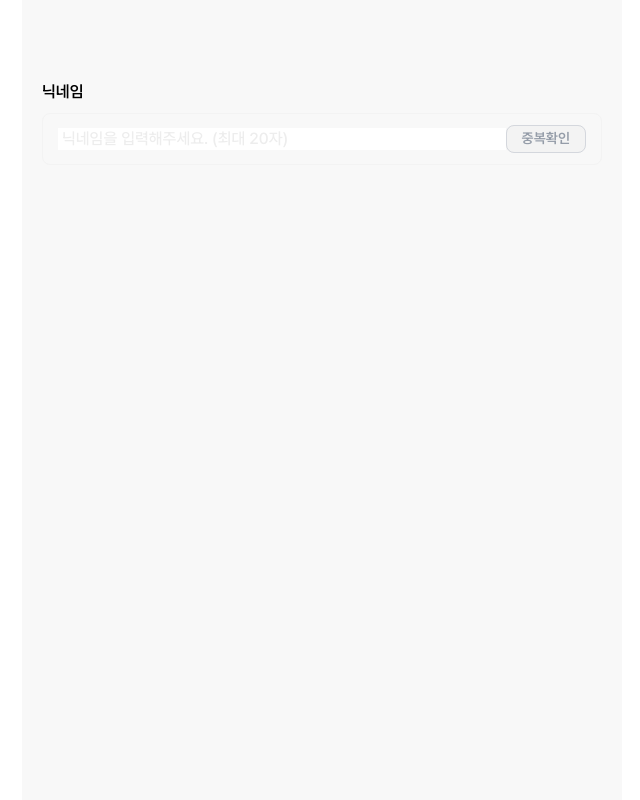
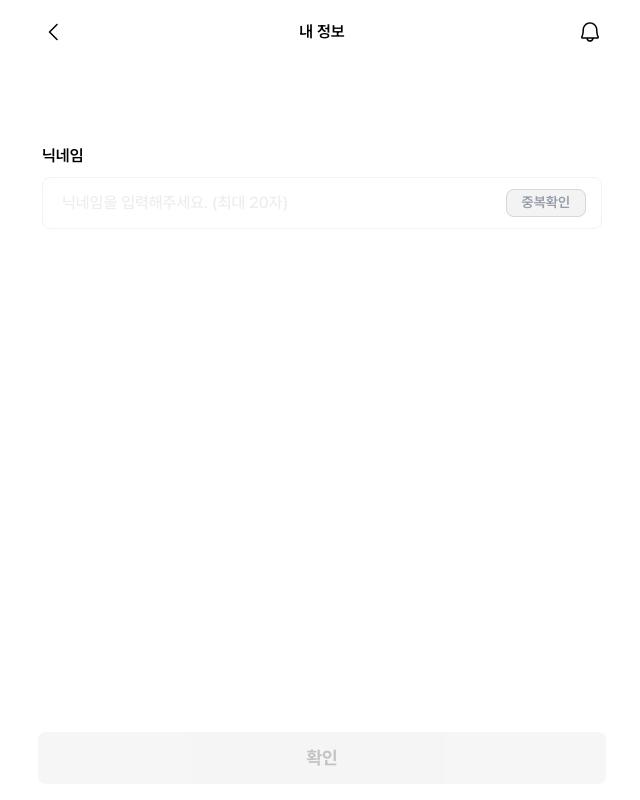
Before and after one commit to FC-DEV3-Final-Project/zoop-frontend, a Next.js app: page /mypage/1/user-info/edit-nickname in a window 1280 px wide. Shown: the whole page, without its empty margins (318-958 px from the left). Built offline with nearby package versions, Linux system fonts and the light colour scheme.

Commit message:
design: 헤더 추가

```diff
--- a/src/app/mypage/[id]/myposts/page.tsx
+++ b/src/app/mypage/[id]/myposts/page.tsx
@@ -4,6 +4,7 @@ import { useState } from "react";
 import { useRouter } from "next/navigation";
 import { Tab } from "@/components/Tab";
 import { MyPostItem } from "@/components/mypage/myposts/MyPostItem";
+import { Header } from "@/layout/Header";
 
 const tabOptions = [
   { label: "리뷰", value: "review" },
@@ -100,7 +101,12 @@ const MyPostsPage = () => {
   };
 
   return (
-    <div className="flex w-full flex-col bg-gray-100">
+  <>
+    <Header>
+        <Header.Prev onPrevClick={() => router.back()} />
+        <Header.Title>내가 쓴 글</Header.Title>
+      </Header>
+    <div className="flex w-full flex-col bg-gray-100 pt-16">
       <div className="sticky top-16 z-10 bg-white">
         <Tab tabOptions={tabOptions} selected={selectedTab} onChange={setSelectedTab} />
       </div>
@@ -120,6 +126,7 @@ const MyPostsPage = () => {
         </div>
       </div>
     </div>
+    </>
   );
 };
 
--- a/src/app/mypage/[id]/page.tsx
+++ b/src/app/mypage/[id]/page.tsx
@@ -3,6 +3,7 @@ import PostPreview from "@/components/mypage/PostPreview";
 import PropertyListSection from "@/components/common/PropertyListSection";
 import { useRouter, useParams } from "next/navigation";
 import Image from "next/image";
+import { Header } from "@/layout/Header";
 
 const MyPage = ({ params }: { params: { id: string } }) => {
   const router = useRouter();
@@ -182,7 +183,13 @@ const MyPage = ({ params }: { params: { id: string } }) => {
   };
 
   return (
-    <div className="flex h-screen flex-col bg-white">
+    <>
+      <Header>
+        <Header.Prev onPrevClick={() => router.back()} />
+        <Header.Title>마이페이지</Header.Title>
+        <Header.Alarm onAlarmClick={() => alert("알림 클릭")} />
+      </Header>
+      <div className="flex h-screen flex-col bg-white pt-16">
         {/* 상단: 프로필/포스트 */}
         <section className="flex inline-flex flex-col items-start justify-start gap-6 bg-white px-5 pb-6 pt-7">
           {/* 유저 정보 */}
@@ -235,6 +242,7 @@ const MyPage = ({ params }: { params: { id: string } }) => {
           isNumberVisible={false}
         />
       </div>
+    </>
   );
 };
 
--- a/src/app/mypage/[id]/user-info/edit-nickname/page.tsx
+++ b/src/app/mypage/[id]/user-info/edit-nickname/page.tsx
@@ -1,9 +1,12 @@
 "use client";
 
 import { Button } from "@/components/ui/button";
+import { Header } from "@/layout/Header";
+import { useRouter } from "next/navigation";
 import { useState } from "react";
 
 const EditNickname = () => {
+  const router = useRouter();
   const [nickname, setNickname] = useState("");
   const [isValid, setIsValid] = useState<boolean | null>(null);
 
@@ -16,8 +19,14 @@ const EditNickname = () => {
   };
 
   return (
-    <div className="relative h-full bg-white">
-      <div className="absolute top-[61px] inline-flex w-full flex-col items-start justify-start gap-[10px] p-5">
+    <>
+      <Header>
+        <Header.Prev onPrevClick={() => router.back()} />
+        <Header.Title>내 정보</Header.Title>
+        <Header.Alarm onAlarmClick={() => alert("알림 클릭")} />
+      </Header>
+      <div className="relative min-h-screen bg-white pt-16">
+        <div className="flex w-full flex-col items-start justify-start gap-[10px] p-5 pt-[81px]">
           <div className="justify-center text-subtitle2">닉네임</div>
           <div
             className={`flex items-center justify-between self-stretch rounded-small px-4 py-3 outline outline-1 outline-offset-[-1px] ${isValid === false ? "outline-[#FF0000]" : "outline-gray-200"}`}
@@ -56,6 +65,7 @@ const EditNickname = () => {
           </Button>
         </div>
       </div>
+    </>
   );
 };
 
--- a/src/app/mypage/[id]/user-info/edit-profile-image/page.tsx
+++ b/src/app/mypage/[id]/user-info/edit-profile-image/page.tsx
@@ -1,10 +1,19 @@
 "use client";
 
+import { Header } from "@/layout/Header";
 import Image from "next/image";
+import { useRouter } from "next/navigation";
 
 const EditProfileImage = () => {
+  const router = useRouter();
   return (
-    <div className="relative flex h-full flex-col">
+    <>
+    <Header>
+        <Header.Prev onPrevClick={() => router.back()} />
+        <Header.Title>프로필 이미지 변경</Header.Title>
+        <Header.Alarm onAlarmClick={() => alert("알림 클릭")} />
+      </Header>
+    <div className="relative flex h-full flex-col pt-16">
       {/* 아이콘 */}
       <button className="absolute right-5 top-3">
         <img src="/icons/x.svg" alt="닫기" className="h-6 w-6" />
@@ -25,6 +34,7 @@ const EditProfileImage = () => {
         </div>
       </div>
     </div>
+    </>
   );
 };
 
--- a/src/app/mypage/[id]/user-info/page.tsx
+++ b/src/app/mypage/[id]/user-info/page.tsx
@@ -2,6 +2,7 @@
 
 import { useParams, useRouter } from "next/navigation";
 import Image from "next/image";
+import { Header } from "@/layout/Header";
 
 // 임시 데이터
 const userData = {
@@ -24,7 +25,12 @@ const UserInfoPage = () => {
 
   return (
     <>
-      <div className="h-full bg-white">
+      <Header>
+        <Header.Prev onPrevClick={() => router.back()} />
+        <Header.Title>내 정보</Header.Title>
+        <Header.Alarm onAlarmClick={() => alert("알림 클릭")} />
+      </Header>
+      <div className="h-screen bg-white pt-16">
         <div className="relative flex flex-col gap-[5px] bg-gray-100">
           {/* 상단 프로필 이미지 영역 */}
           <div className="flex h-40 items-center justify-center self-stretch bg-white px-5 py-3.5">
```
Lines whose indentation alone changed are shown as unchanged.
